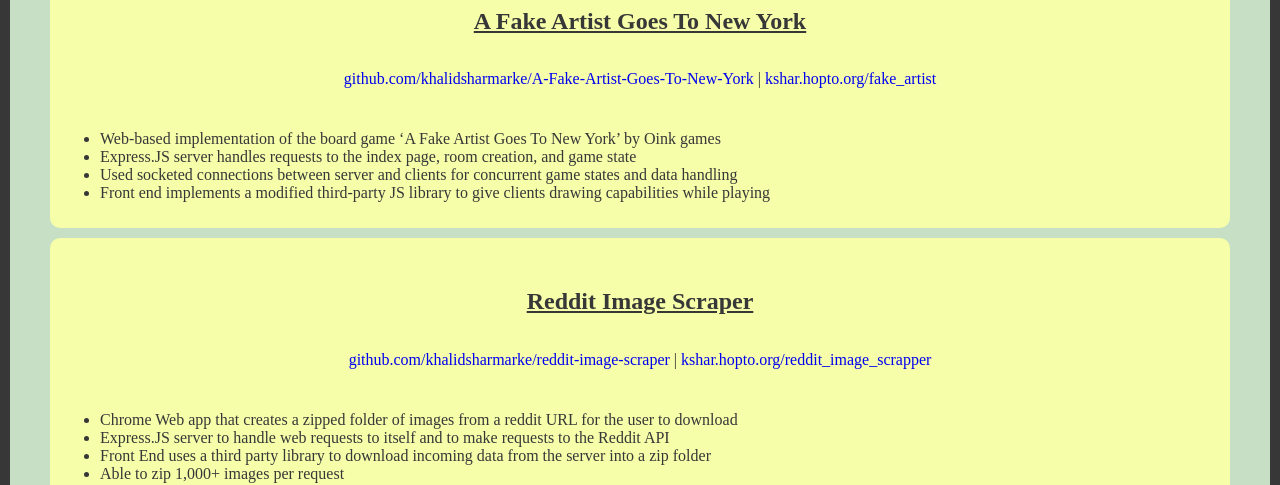
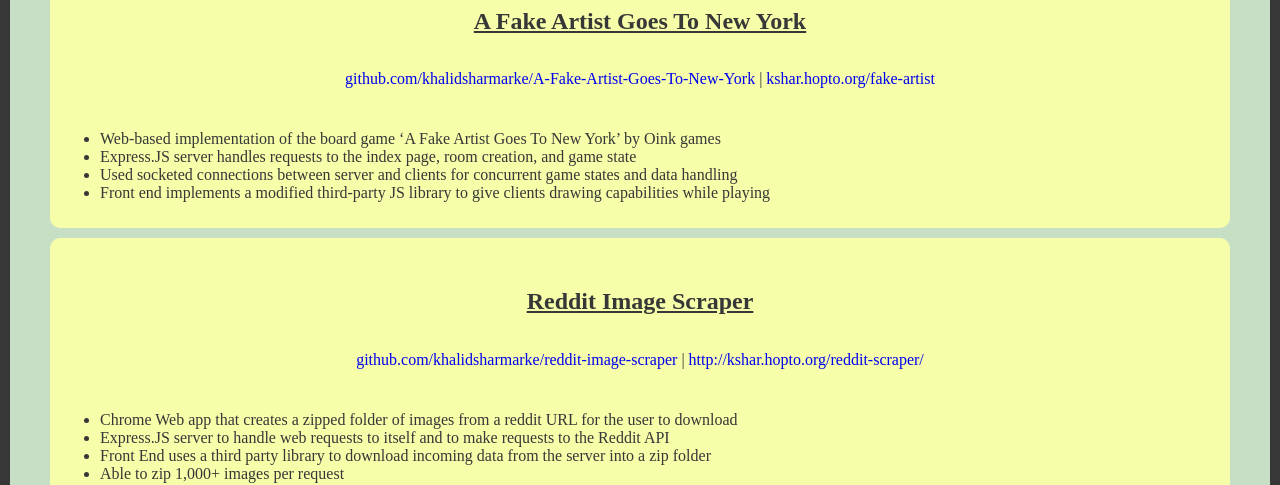
Before and after one commit to khalidsharmarke/personal-website, a website: page static/index.html in a window 1280 px wide. Shown: the part 558-1043 px from the top of the page. Drawn offline with Linux system fonts and the light colour scheme.

Commit message:
changed links to websites

```diff
--- a/static/index.html
+++ b/static/index.html
@@ -106,7 +106,7 @@
                         </span>
                         <span> | </span>
                         <span class="c7">
-                            <a class="c1" href="http://kshar.hopto.org/fake_artist">kshar.hopto.org/fake_artist</a>
+                            <a class="c1" href="http://kshar.hopto.org/fake-artist">kshar.hopto.org/fake-artist</a>
                         </span>
                     </p>
                 </div>
@@ -126,12 +126,12 @@
                         </span>
                         <span class="c13"> | </span>
                         <span class="c7">
-                            <a class="c1" href="http://kshar.hopto.org/reddit_image_scrapper">kshar.hopto.org/reddit_image_scrapper</a>
+                            <a class="c1" href="http://kshar.hopto.org/reddit-scraper/">http://kshar.hopto.org/reddit-scraper/</a>
                         </span>
                     </p>
                 </div>
                 <ul class="c12 lst-kix_6slg6l57936n-0 start">
-                    <li class="c2 li-bullet-0"><span class="c6">Chrome </span><span class="c4">Web app that creates a zipped folder of images from a reddit URL for the user to download</span></li>
+                    <li class="c2 li-bullet-0"><span class="c4">Chrome Web app that creates a zipped folder of images from a reddit URL for the user to download</span></li>
                     <li class="c2 li-bullet-0"><span class="c4">Express.JS server to handle web requests to itself and to make requests to the Reddit API</span></li>
                     <li class="c2 li-bullet-0"><span class="c4">Front End uses a third party library to download incoming data from the server into a zip folder</span></li>
                     <li class="c2 li-bullet-0"><span class="c4">Able to zip 1,000+ images per request</span></li>
```
